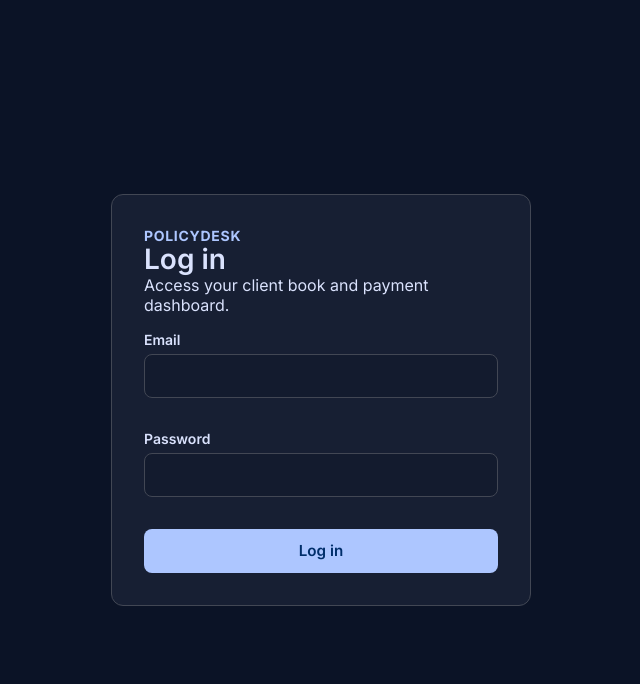
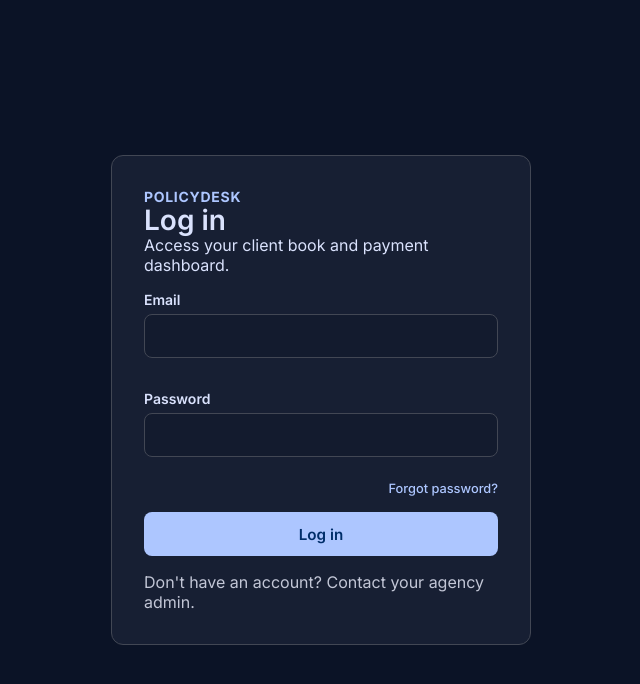
Before and after one commit to naveenchander30/PolicyDesk-web, a Next.js app: page /login in a window 1280 px wide. Shown: the top 684 px of the page, without its empty margins (319-959 px from the left). Built offline with nearby package versions, Linux system fonts and the light colour scheme.

Commit message:
feat: add forgot password link, real-time validation, loading spinner, and redirect support to auth form

```diff
--- a/src/app/(auth)/login/page.tsx
+++ b/src/app/(auth)/login/page.tsx
@@ -1,9 +1,12 @@
+import { Suspense } from "react";
 import { AuthForm } from "@/features/auth/auth-form";
 
 export default function LoginPage() {
   return (
     <main className="auth-page">
-      <AuthForm />
+      <Suspense fallback={<div className="auth-form" style={{padding:32,textAlign:"center",color:"var(--on-surface-variant)"}}>Loading...</div>}>
+        <AuthForm />
+      </Suspense>
     </main>
   );
 }
--- a/src/app/globals.css
+++ b/src/app/globals.css
@@ -325,6 +325,46 @@
 
 .auth-switch {
   color: var(--on-surface-variant);
+}
+
+.auth-links {
+  display: flex;
+  justify-content: flex-end;
+  margin-top: -8px;
+}
+
+.forgot-link {
+  color: var(--primary);
+  font-size: 0.8rem;
+  font-weight: 500;
+  text-decoration: none;
+}
+
+.forgot-link:hover {
+  text-decoration: underline;
+}
+
+.field-error-border {
+  border-color: var(--error) !important;
+}
+
+.btn-spinner {
+  display: inline-block;
+  width: 18px;
+  height: 18px;
+  border: 2px solid var(--on-primary);
+  border-top-color: transparent;
+  border-radius: 50%;
+  animation: spin 0.6s linear infinite;
+}
+
+@keyframes spin {
+  to { transform: rotate(360deg); }
+}
+
+.btn-success {
+  background: var(--tertiary) !important;
+  transition: background 0.3s;
 }
 
 .auth-switch a {
--- a/src/features/auth/auth-form.tsx
+++ b/src/features/auth/auth-form.tsx
@@ -1,7 +1,7 @@
 "use client";
 
-import { useRouter } from "next/navigation";
-import { FormEvent, useState } from "react";
+import { useRouter, useSearchParams } from "next/navigation";
+import { FormEvent, useState, useCallback } from "react";
 import { createBrowserSupabaseClient } from "@/lib/supabase/browser";
 import { getAuthErrors } from "@/lib/auth/auth";
 
@@ -11,17 +11,35 @@
   submit?: string;
 };
 
+type TouchedFields = {
+  email: boolean;
+  password: boolean;
+};
+
 export function AuthForm() {
   const router = useRouter();
+  const searchParams = useSearchParams();
   const [email, setEmail] = useState("");
   const [password, setPassword] = useState("");
   const [errors, setErrors] = useState<ValidationErrors>({});
+  const [touched, setTouched] = useState<TouchedFields>({ email: false, password: false });
   const [isLoading, setIsLoading] = useState(false);
+  const [isSuccess, setIsSuccess] = useState(false);
+
+  function handleBlur(field: "email" | "password") {
+    setTouched((prev) => ({ ...prev, [field]: true }));
+    if (field === "email" && !email.trim()) {
+      setErrors((prev) => ({ ...prev, email: "Email is required." }));
+    } else if (field === "password" && !password.trim()) {
+      setErrors((prev) => ({ ...prev, password: "Password is required." }));
+    }
+  }
 
   async function handleSubmit(event: FormEvent<HTMLFormElement>) {
     event.preventDefault();
     setIsLoading(true);
     setErrors({});
+    setTouched({ email: true, password: true });
 
     const validationErrors = getAuthErrors(email, password);
     if (Object.keys(validationErrors).length > 0) {
@@ -32,7 +50,6 @@
 
     try {
       const supabase = createBrowserSupabaseClient();
-
       const { error } = await supabase.auth.signInWithPassword({
         email: email.trim(),
         password: password.trim()
@@ -43,13 +60,21 @@
         return;
       }
 
-      router.push("/dashboard");
+      setIsSuccess(true);
+      setTimeout(() => {
+        const redirectTo = searchParams?.get("redirect") || "/dashboard";
+        router.push(redirectTo);
+        router.refresh();
+      }, 600);
     } catch {
       setErrors({ submit: "An unexpected error occurred." });
     } finally {
       setIsLoading(false);
     }
   }
+
+  const emailError = touched.email && errors.email;
+  const passwordError = touched.password && errors.password;
 
   return (
     <form className="auth-form" onSubmit={handleSubmit} noValidate>
@@ -68,12 +93,15 @@
           inputMode="email"
           name="email"
           onChange={(event) => setEmail(event.target.value)}
+          onBlur={() => handleBlur("email")}
           type="email"
           value={email}
           disabled={isLoading}
+          className={emailError ? "field-error-border" : ""}
+          aria-invalid={!!emailError}
         />
       </label>
-      {errors.email ? <p className="field-error">{errors.email}</p> : null}
+      {emailError ? <p className="field-error">{emailError}</p> : null}
 
       <label>
         <span>Password</span>
@@ -81,18 +109,35 @@
           autoComplete="current-password"
           name="password"
           onChange={(event) => setPassword(event.target.value)}
+          onBlur={() => handleBlur("password")}
           type="password"
           value={password}
           disabled={isLoading}
+          className={passwordError ? "field-error-border" : ""}
+          aria-invalid={!!passwordError}
         />
       </label>
-      {errors.password ? (
-        <p className="field-error">{errors.password}</p>
-      ) : null}
+      {passwordError ? <p className="field-error">{passwordError}</p> : null}
 
-      <button type="submit" disabled={isLoading}>
-        {isLoading ? "Loading..." : "Log in"}
+      <div className="auth-links">
+        <a href="/forgot-password" className="forgot-link" tabIndex={isLoading ? -1 : 0}>
+          Forgot password?
+        </a>
+      </div>
+
+      <button type="submit" disabled={isLoading} className={isSuccess ? "btn-success" : ""}>
+        {isLoading ? (
+          <span className="btn-spinner" />
+        ) : isSuccess ? (
+          <span>&#10003; Logged in</span>
+        ) : (
+          "Log in"
+        )}
       </button>
+
+      <p className="auth-switch">
+        Don&apos;t have an account? Contact your agency admin.
+      </p>
     </form>
   );
 }
```
Also changed, not shown: 1 other file (tests, documents, lock files or other folders).
